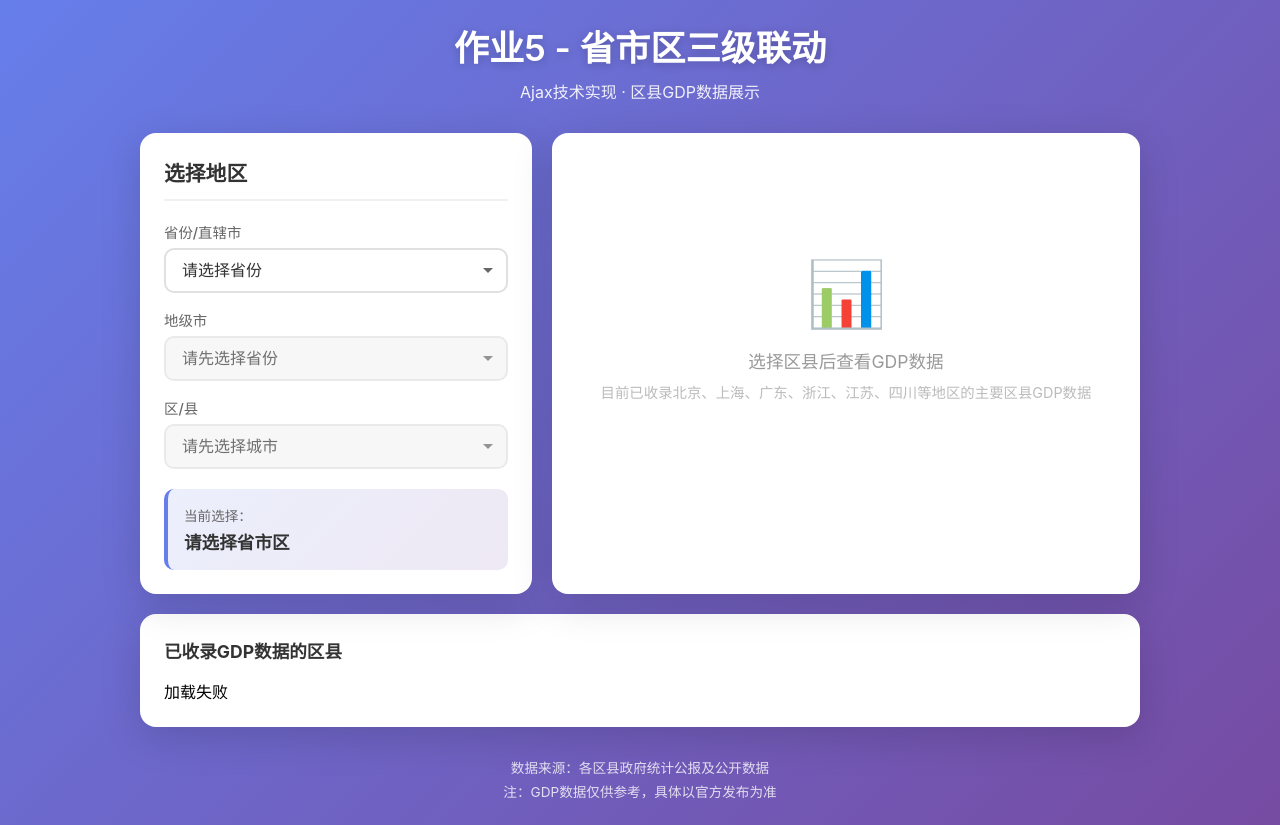
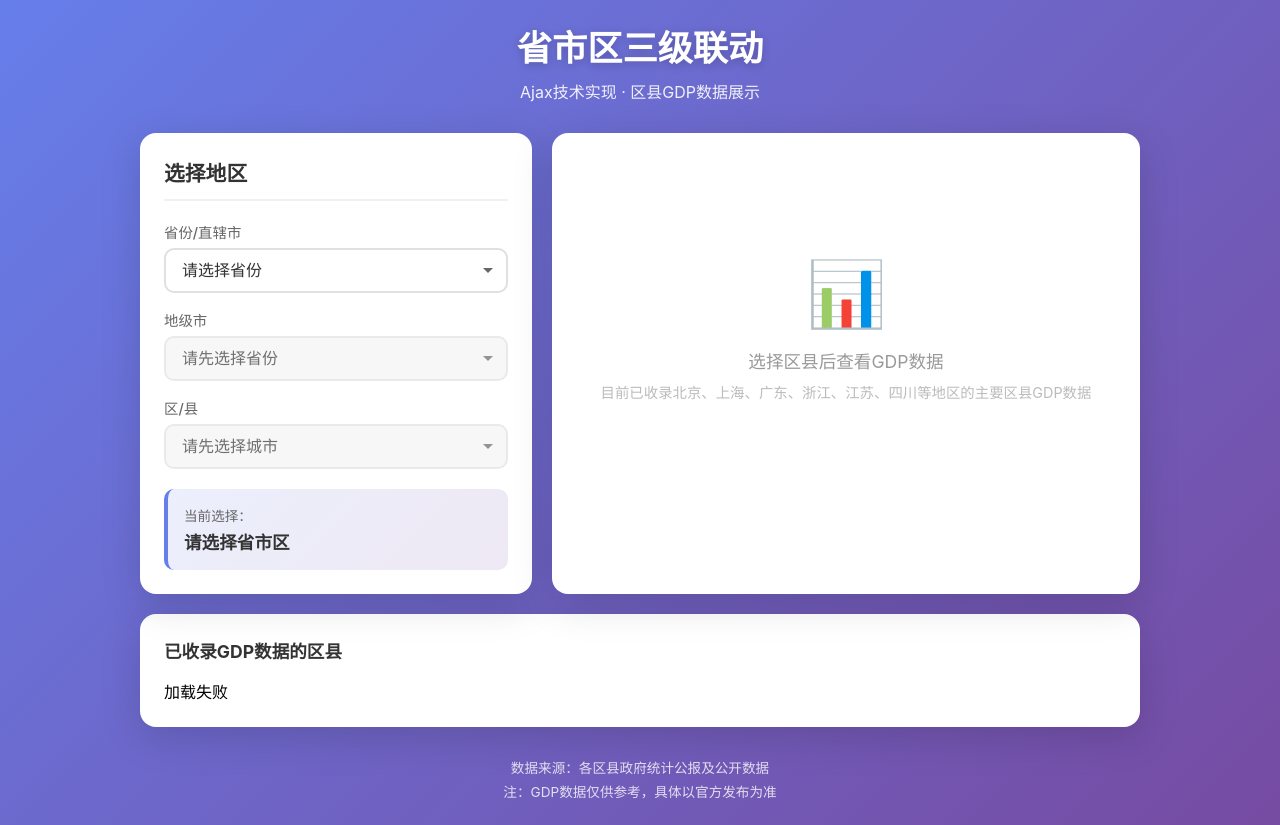
Before and after one commit to Egoistyyh/Ajax, a website: page public/index.html in a window 1280 px wide. Drawn offline with nearby package versions, Linux system fonts and the light colour scheme; no server answers.

Commit message:
Update Ajax project page

```diff
--- a/public/index.html
+++ b/public/index.html
@@ -10,7 +10,7 @@
 <body>
     <div class="container">
         <header>
-            <h1>作业5 - 省市区三级联动</h1>
+            <h1>省市区三级联动</h1>
             <p>Ajax技术实现 · 区县GDP数据展示</p>
         </header>
 
```
Also changed, not shown: 1 other file.
